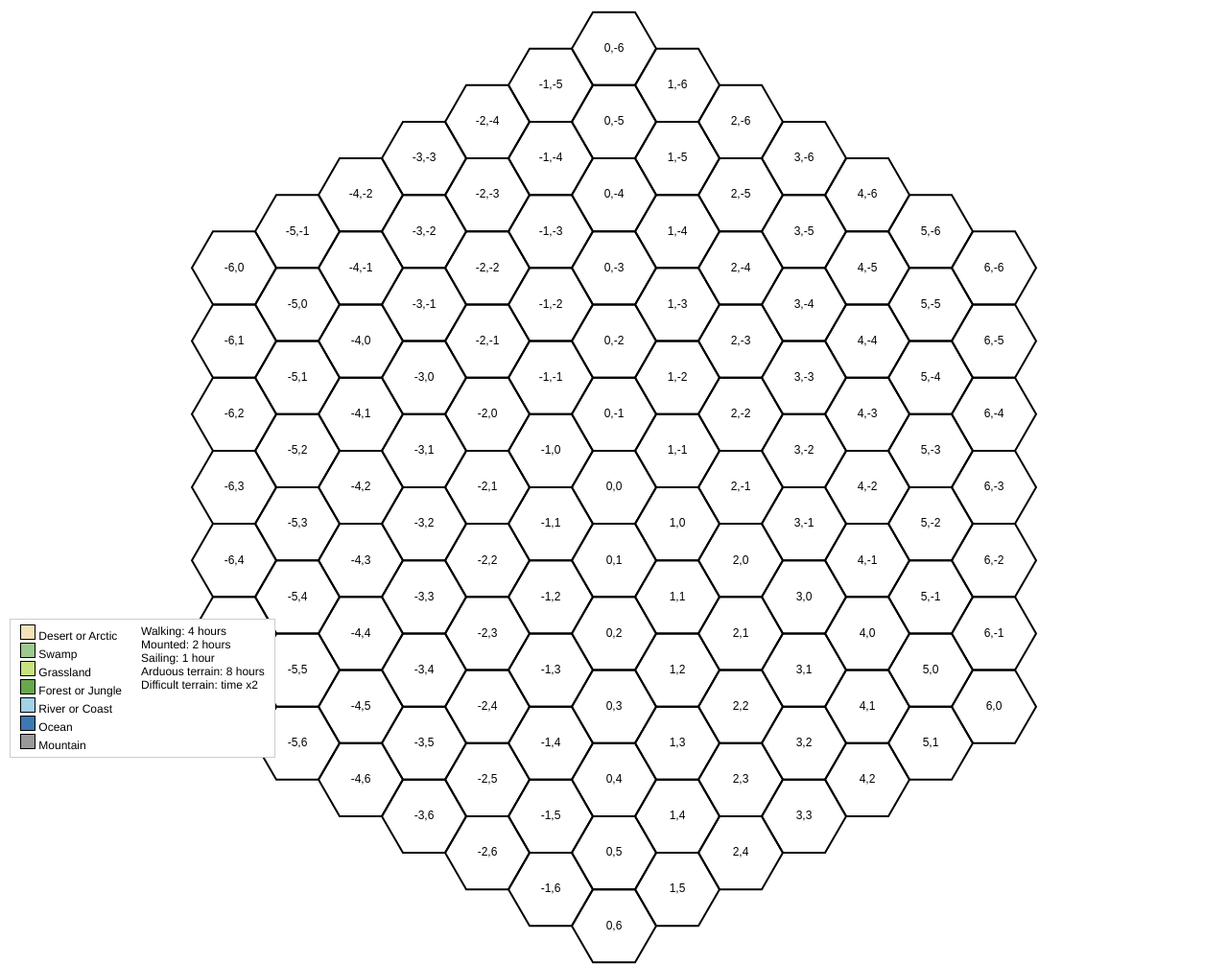
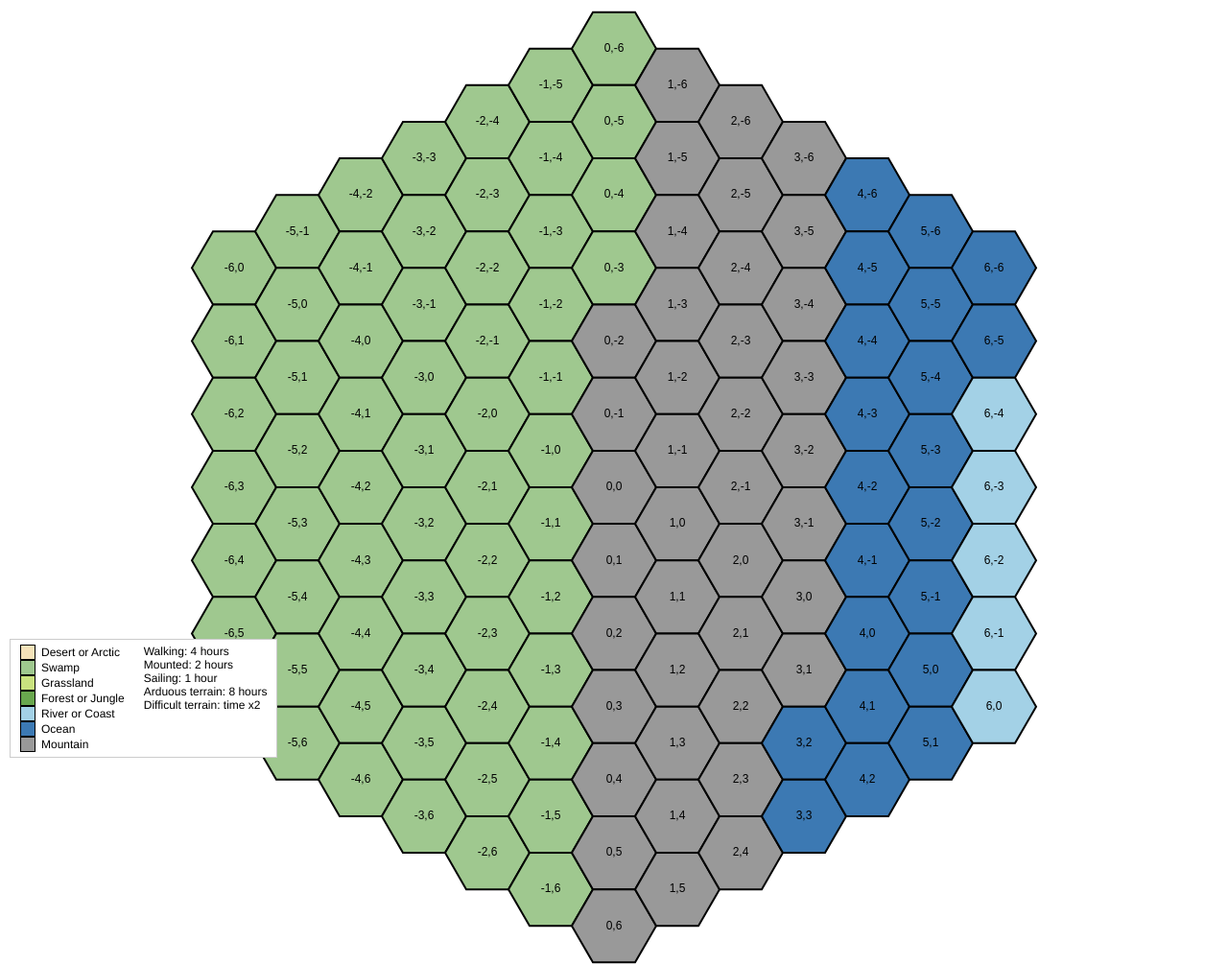
Before and after one commit to ebabel-eu/hexmap, a website: page index.html in a window 1280 px wide. Shown: the whole page at 96% size. Drawn offline with Linux system fonts and the light colour scheme.

Commit message:
Set each hexagon with a random terrain type based on previous hexagon

```diff
--- a/index.html
+++ b/index.html
@@ -1,6 +1,5 @@
 <!DOCTYPE html>
 <html lang="en">
-
 <head>
   <meta charset="UTF-8">
   <title>Hex Map Generator</title>
@@ -44,6 +43,9 @@
 
     .legend ul li {
       list-style: none;
+      display: flex;
+      align-items: center;
+      gap: 6px;
     }
 
     .swatch {
@@ -82,10 +84,11 @@
   const ctx = canvas.getContext('2d');
 
   const HEX_RADIUS = 44;
-    const MAP_RADIUS = 6; // controls overall hexagon size
+  const MAP_RADIUS = 6;
   const HEX_COLOR = '#000000';
   const TEXT_COLOR = '#000000';
 
+  // Read terrain colors from CSS variables
   const style = getComputedStyle(document.documentElement);
   const terrainTypes = [
     { name: "Desert or Arctic", color: style.getPropertyValue('--terrain-desert').trim() },
@@ -103,7 +106,8 @@
     return [x, y];
   }
 
-    function drawHex(x, y, size, label) {
+  function drawHex(x, y, size, fillColor, label) {
+    // Draw background fill
     ctx.beginPath();
     for (let i = 0; i < 6; i++) {
       const angle = Math.PI / 180 * (60 * i);
@@ -113,10 +117,15 @@
       else ctx.lineTo(px, py);
     }
     ctx.closePath();
+    ctx.fillStyle = fillColor;
+    ctx.fill();
+
+    // Draw black outline
     ctx.strokeStyle = HEX_COLOR;
     ctx.lineWidth = 2;
     ctx.stroke();
 
+    // Draw label
     ctx.fillStyle = TEXT_COLOR;
     ctx.font = '12px sans-serif';
     ctx.textAlign = 'center';
@@ -124,13 +133,34 @@
     ctx.fillText(label, x, y);
   }
 
+  function roll2d6is12() {
+    return Math.floor(Math.random() * 36) === 0; // 1 in 36 = 2.78%
+  }
+
   function drawGrid() {
+    let previousTerrain = terrainTypes[Math.floor(Math.random() * terrainTypes.length)];
+
     for (let q = -MAP_RADIUS; q <= MAP_RADIUS; q++) {
       for (let r = -MAP_RADIUS; r <= MAP_RADIUS; r++) {
         const s = -q - r;
         if (Math.abs(s) <= MAP_RADIUS) {
+          if (roll2d6is12()) {
+            // Change terrain with 2.78% chance
+            let newTerrain;
+            do {
+              newTerrain = terrainTypes[Math.floor(Math.random() * terrainTypes.length)];
+            } while (newTerrain === previousTerrain); // ensure it's different
+            previousTerrain = newTerrain;
+          }
+
           const [x, y] = hexToPixel(q, r, HEX_RADIUS);
-            drawHex(x + canvas.width / 2, y + canvas.height / 2, HEX_RADIUS, `${q},${r}`);
+          drawHex(
+            x + canvas.width / 2,
+            y + canvas.height / 2,
+            HEX_RADIUS,
+            previousTerrain.color,
+            `${q},${r}`
+          );
         }
       }
     }
@@ -140,5 +170,4 @@
 </script>
 
 </body>
-
 </html>
```
Lines whose indentation alone changed are shown as unchanged.
